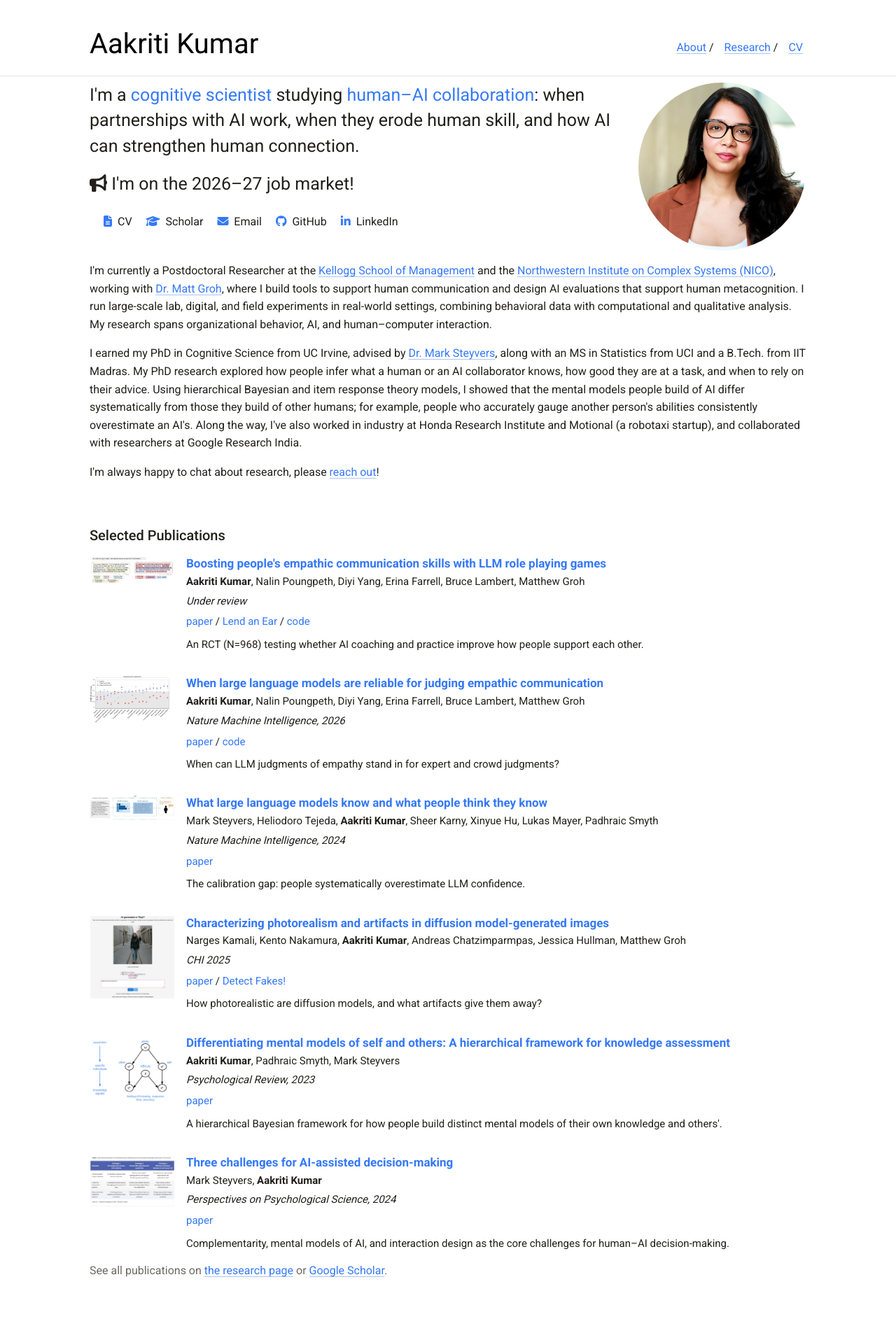
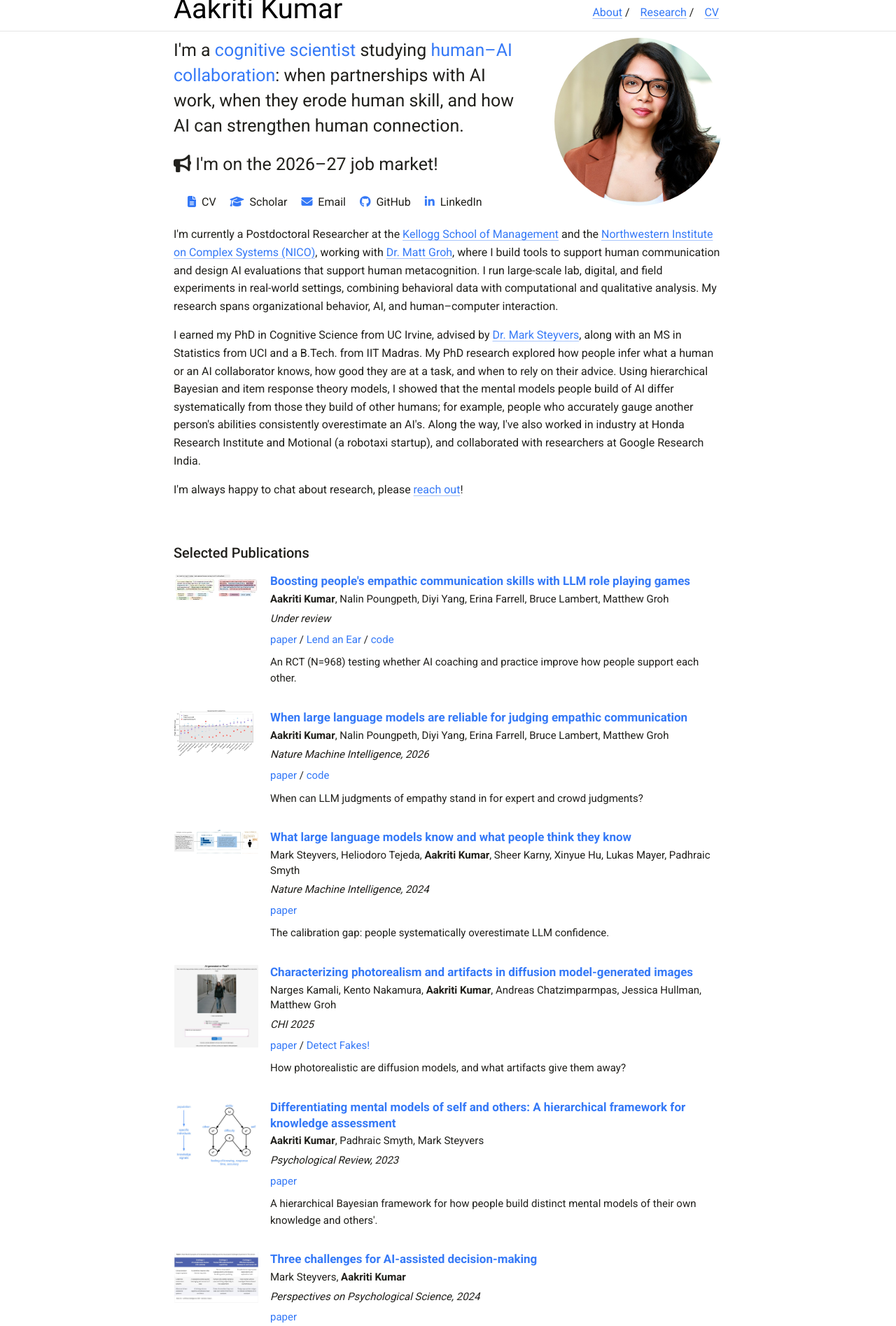
Before and after one commit to aakriti1kumar/aakriti1kumar.github.io, a Jekyll site: the page built from index.md, in a window 1280 px wide. Shown: the top 1895 px of the page at 70% size. Built offline with Jekyll 4.4.1, drawn with Linux system fonts in a browser that asks for light colours; Markdown is read by kramdown in place of the engine named in the settings.

Commit message:
Tighten page width so header and body share clearer side margins.
Co-authored-by: Cursor <cursoragent@cursor.com>

```diff
--- a/_sass/_style.scss
+++ b/_sass/_style.scss
@@ -83,7 +83,15 @@ img{text-align:right;width:50%}
 
 /* Divs */
 
-.container{font-size:16px;line-height:160%;max-width:80%;margin:auto}
+.container{
+    font-size:16px;
+    line-height:160%;
+    max-width: $max-width;
+    width: 100%;
+    margin: auto;
+    padding: 0 28px;
+    box-sizing: border-box;
+}
 .wrapper {
     min-height: 100%;
 }
--- a/_sass/vars.scss
+++ b/_sass/vars.scss
@@ -9,6 +9,6 @@ $image-size: 120px;
  * Build Variables, don't touch
  */
 
-$max-width: 700px;
+$max-width: 840px;
 $med-width: 600px;
 $small-width: 480px;
```
